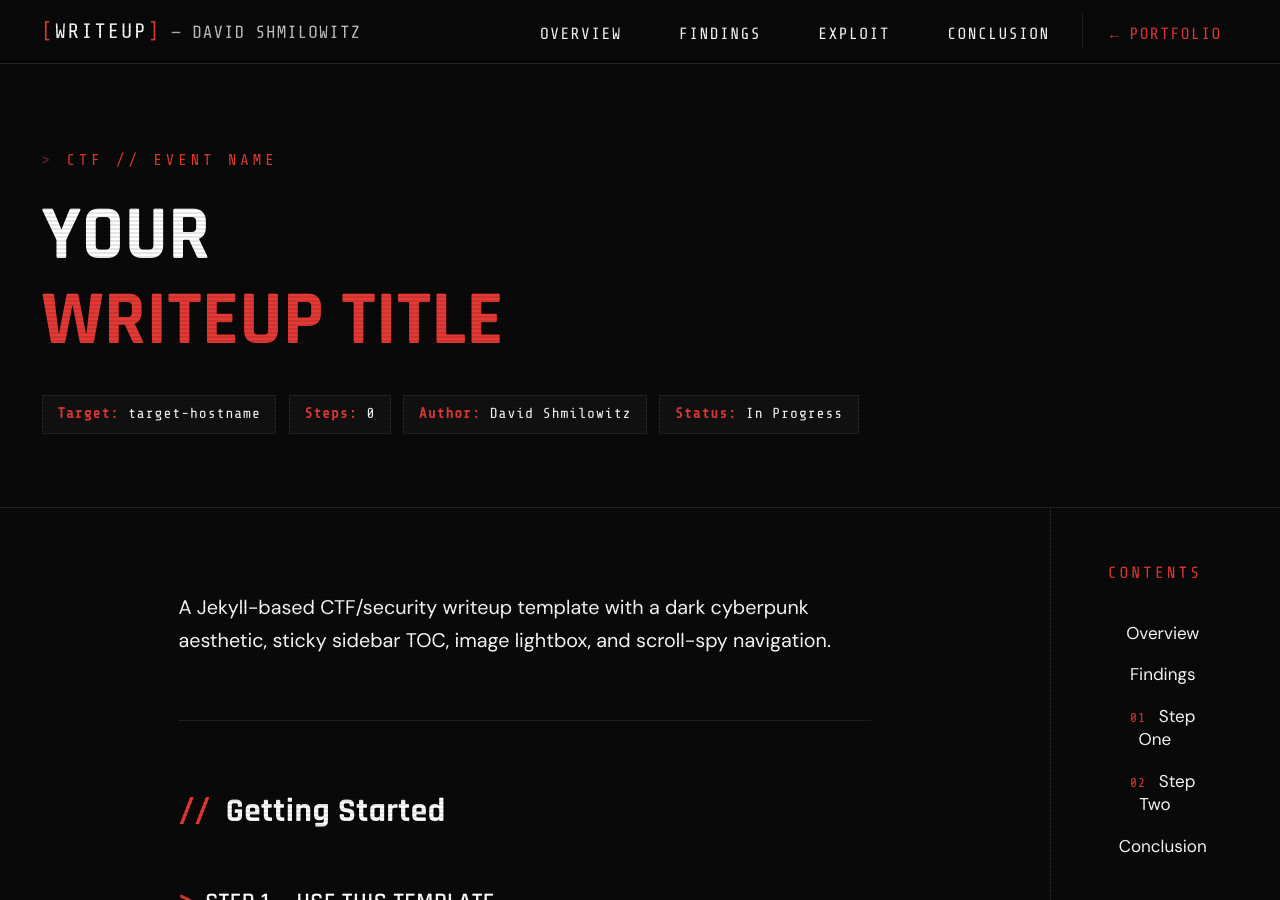
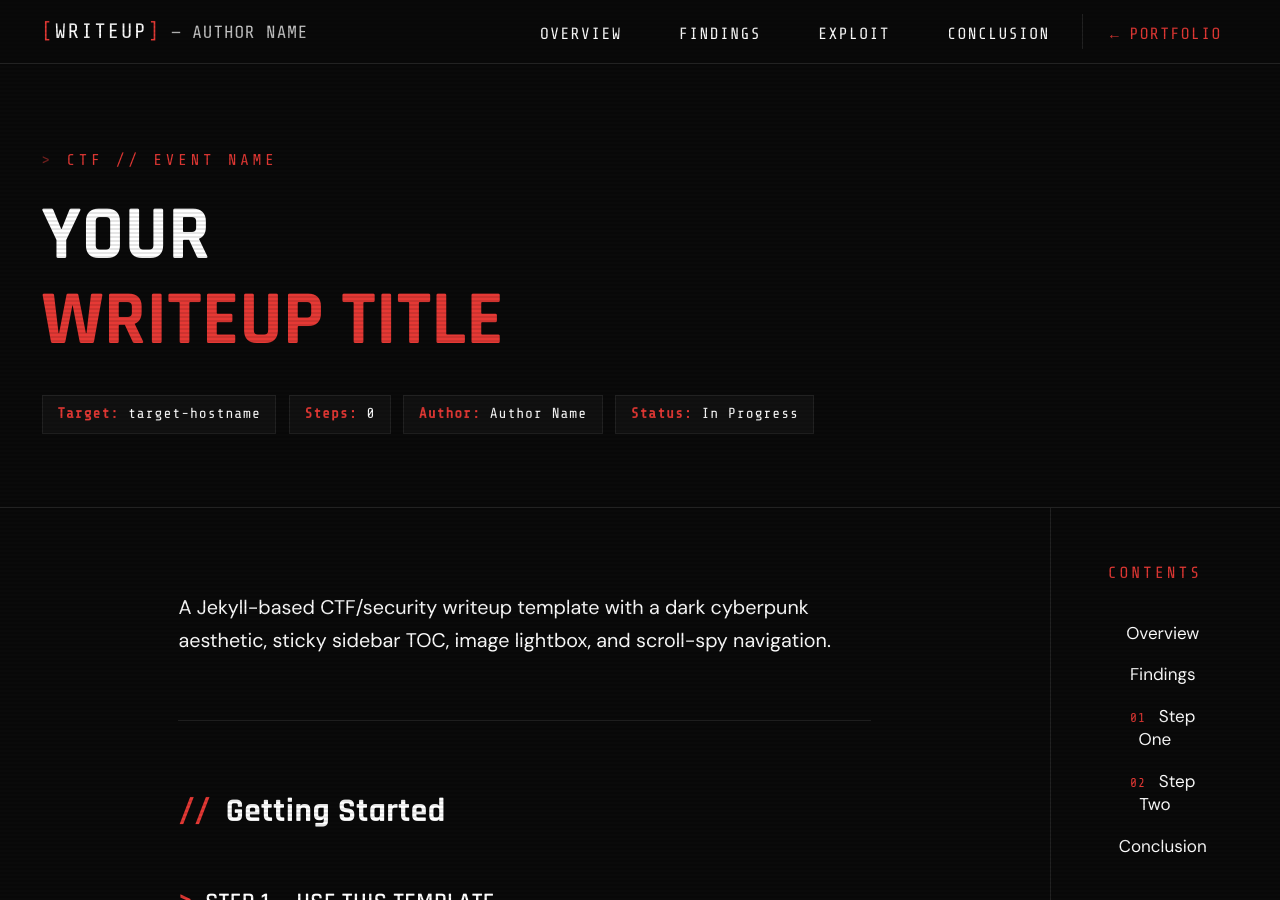
Before and after one commit to Shmilowitz/writeup-template, a Jekyll site: the page built from index.md, in a window 1280 px wide and 900 px high. Built offline with Jekyll 4.4.1, drawn with Linux system fonts in a browser that asks for light colours; some of the changed text lies outside the part shown.

Commit message:
Update _config.yml

```diff
--- a/_config.yml
+++ b/_config.yml
@@ -7,7 +7,7 @@
 # ── Site identity ────────────────────────
 title:       "YOUR WRITEUP TITLE"
 description: "Short description of this writeup / assessment"
-author:      "David Shmilowitz"
+author:      "Author Name"
 
 # ── GitHub Pages URL config ─────────────
 # baseurl = "/YOUR-REPO-NAME"
```
